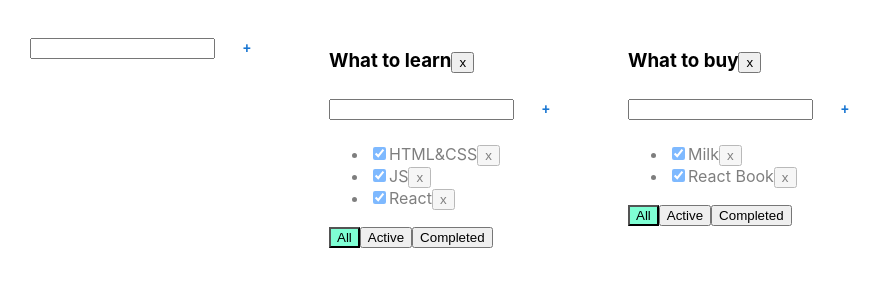
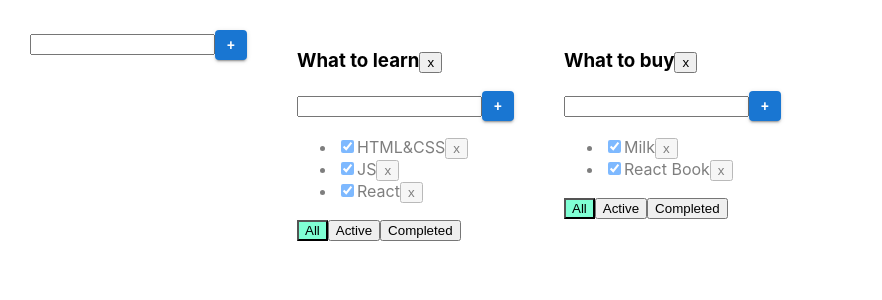
Before and after one commit to Kattekly/Todolist2, a React (Create React App) app: page / in a window 1280 px wide. Shown: the top 300 px of the page, without its empty margins (0-882 px from the left). Built offline with nearby package versions, Linux system fonts and the light colour scheme.

Commit message:
Lessons-7

```diff
--- a/src/components/Input.tsx
+++ b/src/components/Input.tsx
@@ -1,5 +1,5 @@
 import React, {ChangeEvent, KeyboardEvent, useState} from 'react';
-import {Button} from "@mui/material";
+import Button from "@mui/material/Button";
 
 type InputPropsType = {
     callback: (title: string) => void
@@ -39,7 +39,8 @@
                    onKeyPress={onKeyPressHandler}
                    className={error ? "error" : ""}
             />
-            <Button onClick={addTask}>+</Button>
+            <Button  variant="contained" style={{maxWidth: '30px', maxHeight: '30px', minWidth: '30px', minHeight: '30px'}}
+                     onClick={addTask}>+</Button>
             {error && <div className="error-message">{error}</div>}
         </div>
     );
```
